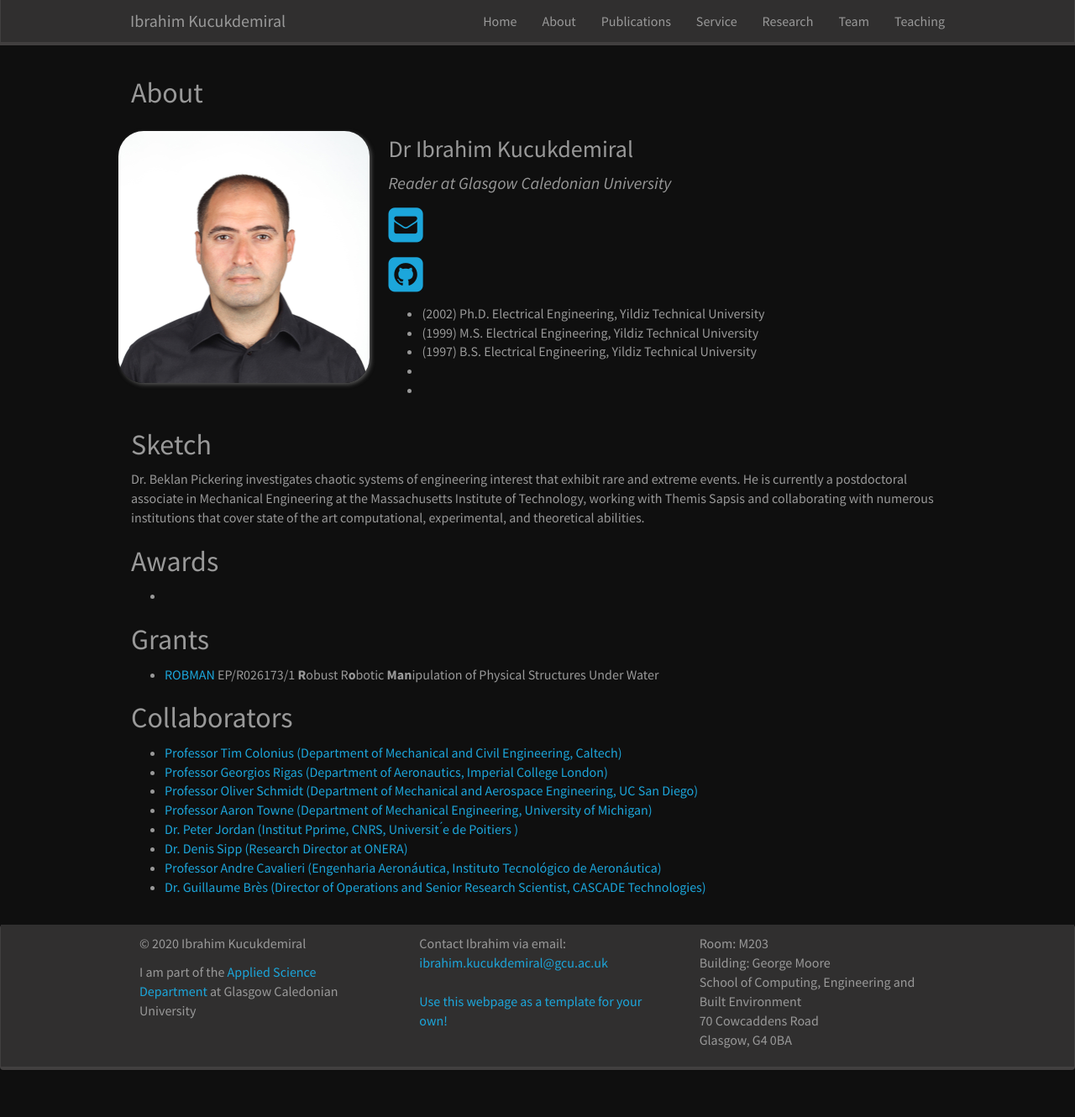
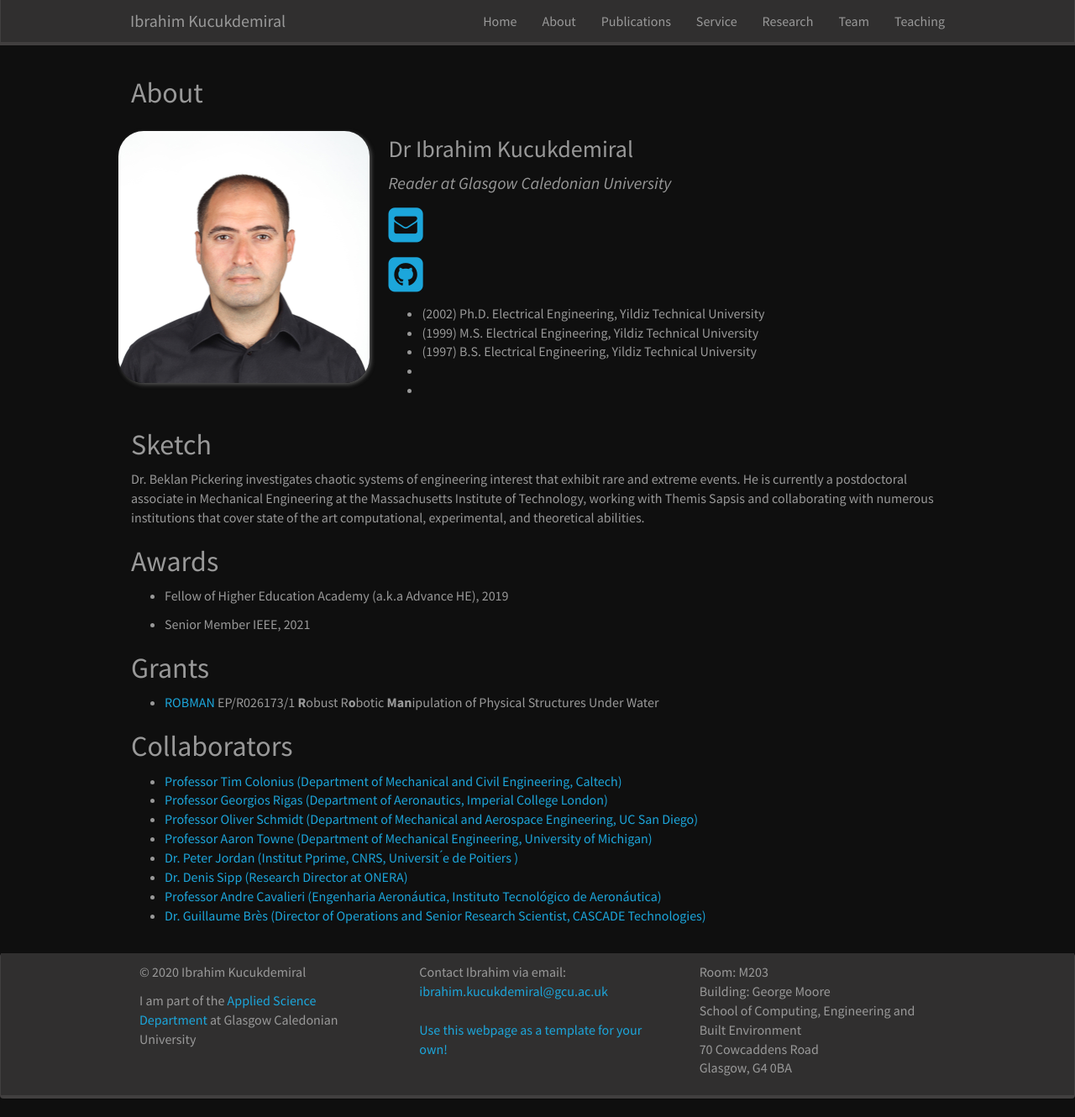
Before and after one commit to kucukdemiral/kucukdemiral.github.io, a Jekyll site: the page built from _pages/about.md, in a window 1280 px wide and 1330 px high. Shown: the whole window at 84% size. Built offline with Jekyll 4.4.1, drawn with Linux system fonts in a browser that asks for light colours; nearby versions of some CDN libraries; a style sheet for code colours, icons or effects is not loaded.

Commit message:
Update awards.yml

```diff
--- a/_data/awards.yml
+++ b/_data/awards.yml
@@ -1 +1,2 @@
-- name:
+- name: Fellow of Higher Education Academy (a.k.a Advance HE), 2019
+- name: Senior Member IEEE, 2021
```
